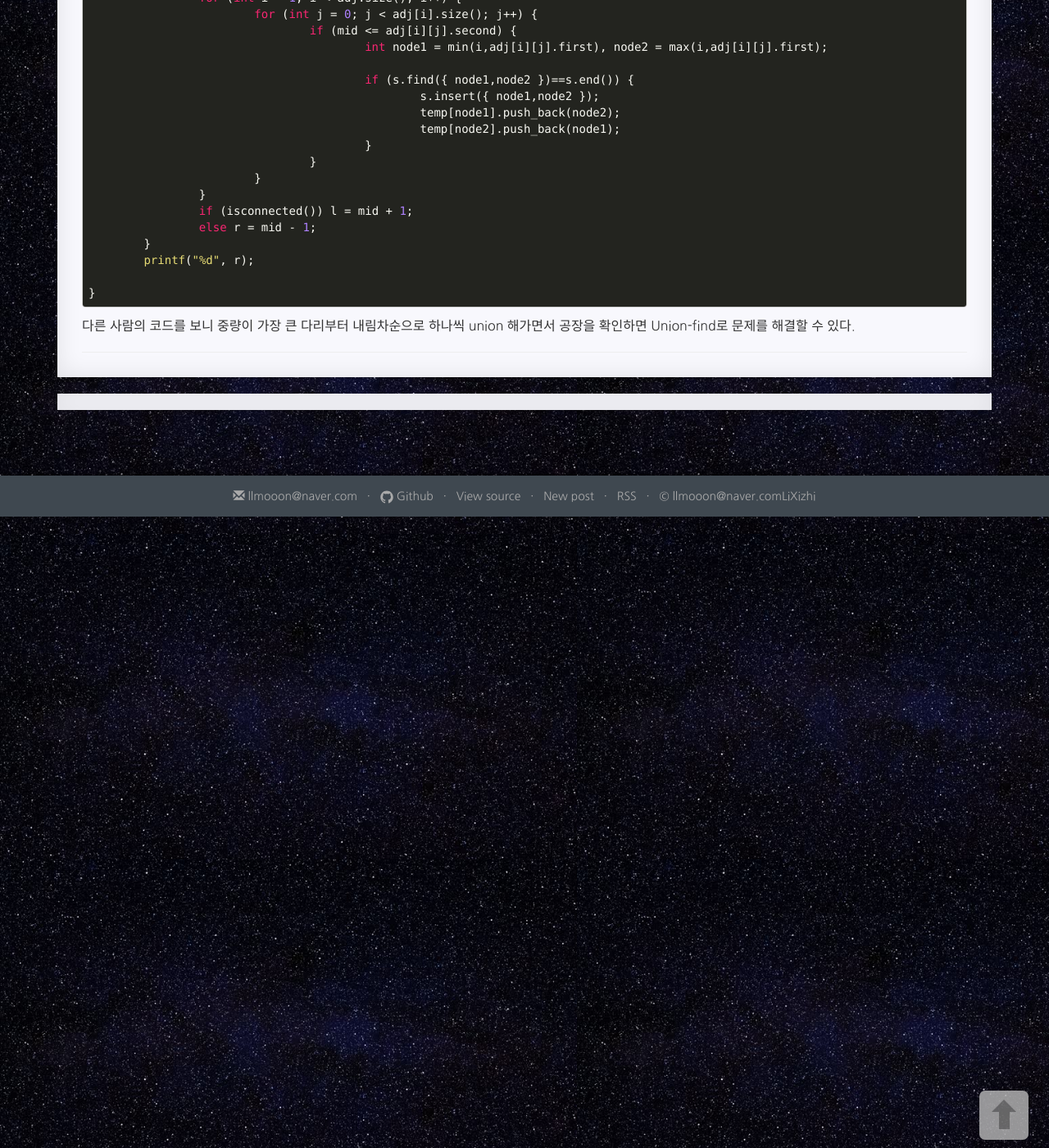
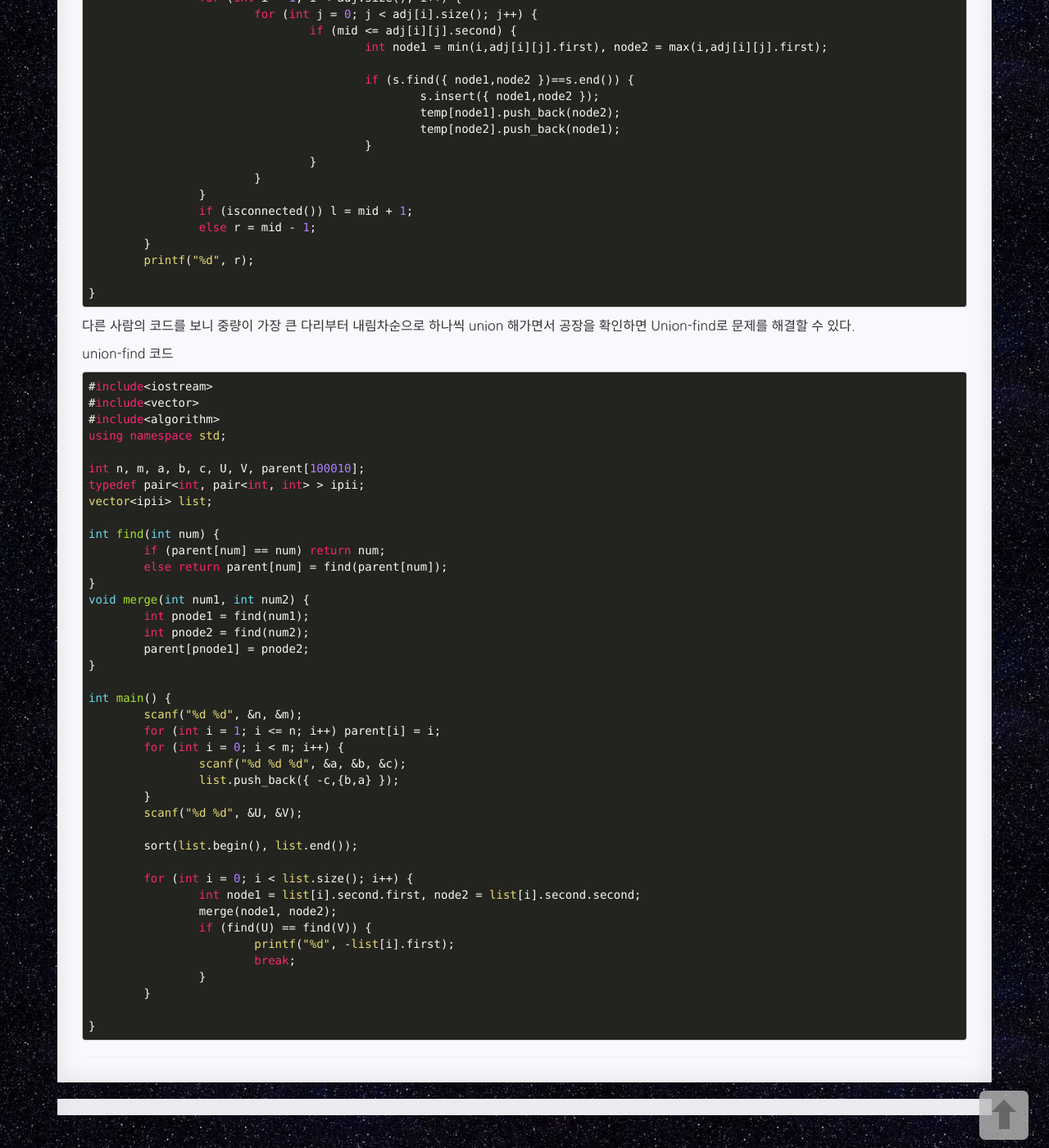
Before and after one commit to llmooon/llmooon.github.io, a Jekyll site: the page built from _posts/Algorithm/2019-02-08-boj1939_중량제한.md, in a window 1280 px wide and 1400 px high, scrolled down 1332 px. Shown: the whole window at 82% size. Built offline with Jekyll 4.4.1, drawn with Linux system fonts in a browser that asks for light colours; comment, search, counter and statistics services are not loaded.

Commit message:
update algorith posts

````diff
--- a/_posts/Algorithm/2019-02-08-boj1939_중량제한.md
+++ b/_posts/Algorithm/2019-02-08-boj1939_중량제한.md
@@ -83,3 +83,48 @@ int main() {
 ```
 
 다른 사람의 코드를 보니 중량이 가장 큰 다리부터 내림차순으로 하나씩 union 해가면서 공장을 확인하면 Union-find로 문제를 해결할 수 있다.
+
+ union-find 코드
+
+```c++
+#include<iostream>
+#include<vector>
+#include<algorithm>
+using namespace std;
+
+int n, m, a, b, c, U, V, parent[100010];
+typedef pair<int, pair<int, int> > ipii;
+vector<ipii> list;
+
+int find(int num) {
+	if (parent[num] == num) return num;
+	else return parent[num] = find(parent[num]);
+}
+void merge(int num1, int num2) {
+	int pnode1 = find(num1);
+	int pnode2 = find(num2);
+	parent[pnode1] = pnode2;
+}
+
+int main() {
+	scanf("%d %d", &n, &m);
+	for (int i = 1; i <= n; i++) parent[i] = i;
+	for (int i = 0; i < m; i++) {
+		scanf("%d %d %d", &a, &b, &c);
+		list.push_back({ -c,{b,a} });
+	}
+	scanf("%d %d", &U, &V);
+
+	sort(list.begin(), list.end());
+
+	for (int i = 0; i < list.size(); i++) {
+		int node1 = list[i].second.first, node2 = list[i].second.second;
+		merge(node1, node2);
+		if (find(U) == find(V)) {
+			printf("%d", -list[i].first);
+			break;
+		}
+	}
+
+}
+```
````
